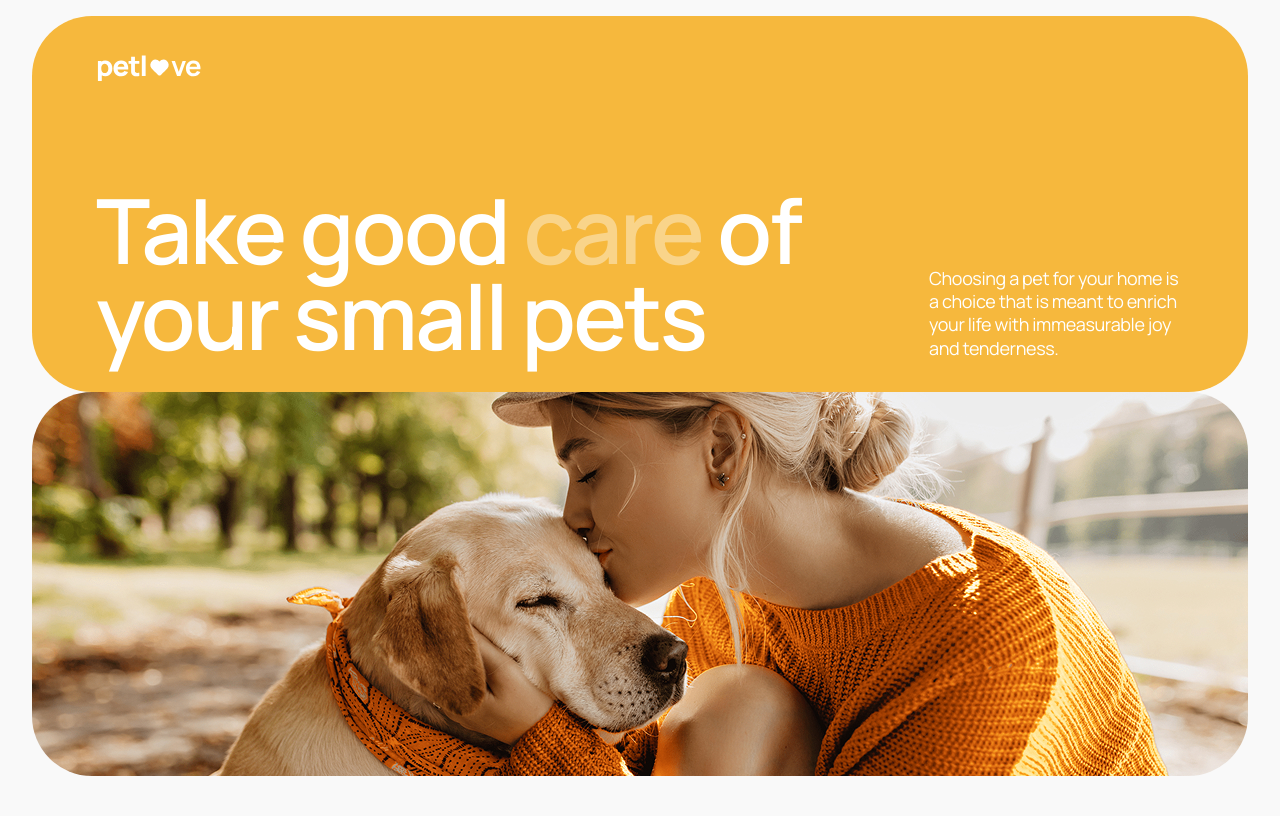
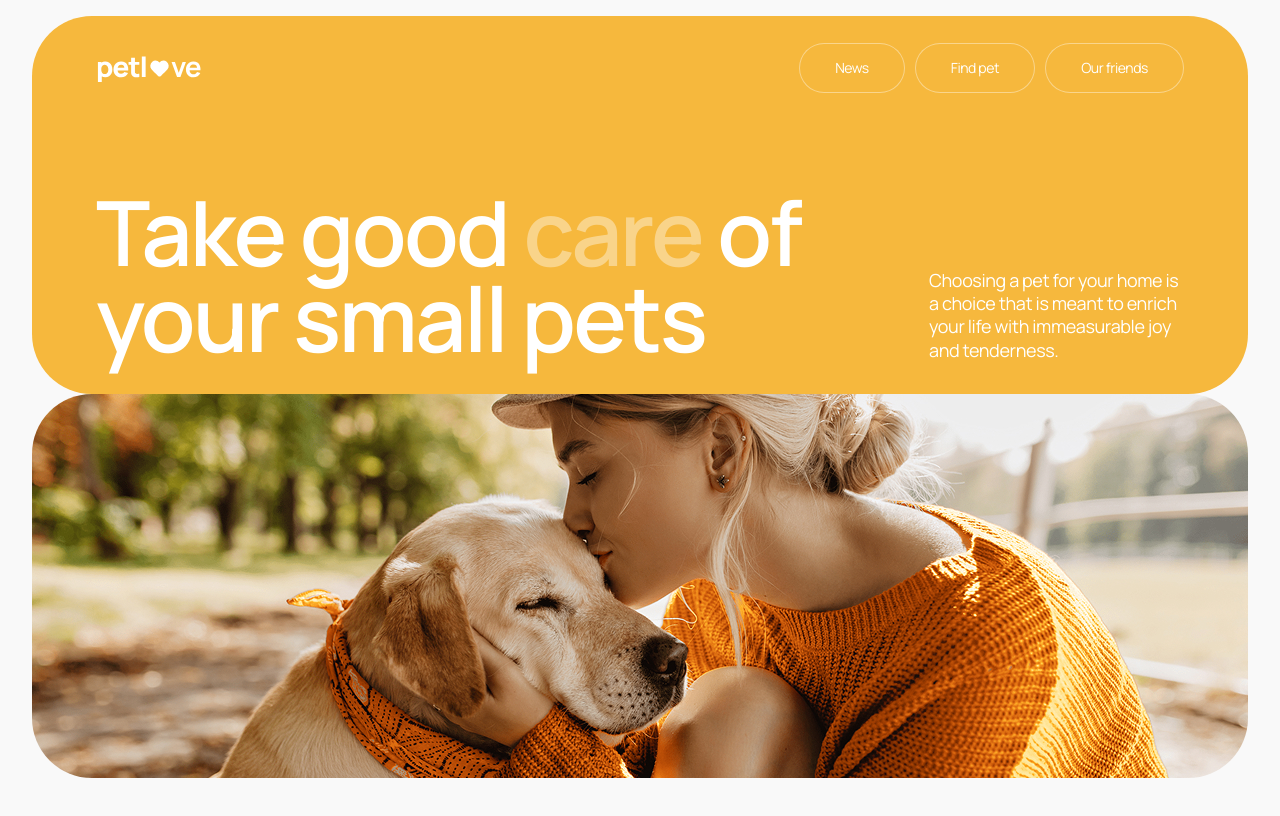
Before and after one commit to Diamond-FoxUA/petlove-web-app, a Next.js app: page / in a window 1280 px wide. Shown: the top 816 px of the page. Built offline with nearby package versions, Linux system fonts and the light colour scheme.

Commit message:
feat: update button styles and enhance navigation components with responsive variants

```diff
--- a/app/components/ActionButton/ActionButton.module.css
+++ b/app/components/ActionButton/ActionButton.module.css
@@ -5,13 +5,12 @@
 
   height: 3.125rem;
   border: none;
-  border-radius: 30px;
-  padding: 15px 35px;
+  border-radius: 1.875rem;
+  padding: 0.9375rem 2.1875rem;
   font-weight: 600;
   font-size: 0.875rem;
   line-height: 129%;
   letter-spacing: -0.03em;
-  text-transform: uppercase;
 
   cursor: pointer;
   transition:
@@ -26,6 +25,7 @@
 .primary {
   color: var(--color-white);
   background-color: var(--color-main);
+  text-transform: uppercase;
 }
 
 .primary:hover,
@@ -45,6 +45,8 @@
 .bordered {
   background-color: var(--color-main);
   border: 1px solid var(--color-gray);
+  text-transform: uppercase;
+  color: var(--color-white);
 }
 
 .bordered:hover,
--- a/app/components/Header/Header.module.css
+++ b/app/components/Header/Header.module.css
@@ -73,4 +73,8 @@
   .burgerBtn {
     display: none;
   }
+
+  .navContainer {
+    display: block;
+  }
 }
--- a/app/components/Header/Header.tsx
+++ b/app/components/Header/Header.tsx
@@ -7,11 +7,13 @@ import Logo from "../Logo/Logo";
 import Icon from "../Icon/Icon";
 import MobileMenu from "../MobileMenu/MobileMenu";
 import Nav from "../Nav/Nav";
+import AuthNav from "@/app/features/auth/components/AuthNav/AuthNav";
 
 export default function Header() {
   const [isMenuOpen, setIsMenuOpen] = useState(false);
   const pathname = usePathname();
   const backgroundClass = pathname === "/" ? css.homeBg : css.innerBg;
+  const navVariant = pathname === "/" ? "bordered" : "nav";
 
   return (
     <header className="container">
@@ -20,10 +22,10 @@ export default function Header() {
           <Logo />
         </Link>
         <div className={css.navContainer}>
-          <Nav />
+          <Nav variant={navVariant} />
         </div>
+        {/* <AuthNav variant={loginBtnVariant} /> */}
         {/*
-        <AuthNav />
         <UserNav /> */}
         <button
           className={css.burgerBtn}
--- a/app/components/LinkButton/LinkButton.module.css
+++ b/app/components/LinkButton/LinkButton.module.css
@@ -1,32 +1,77 @@
-.linkBtn {
+.default {
   display: flex;
   justify-content: center;
   align-items: center;
 
-  font-weight: 400;
-  font-size: 1rem;
-  line-height: 125%;
+  height: 3.125rem;
+  border: none;
+  border-radius: 1.875rem;
+  padding: 0.9375rem 2.1875rem;
+  font-size: 0.875rem;
+  line-height: 129%;
   letter-spacing: -0.03em;
+
+  cursor: pointer;
+  transition:
+    color 300ms ease-in,
+    background-color 300ms ease-in;
+}
+
+.default:active {
+  opacity: 0.7;
+}
+
+.primary {
+  color: var(--color-white);
+  background-color: var(--color-main);
+  font-weight: 600;
+  text-transform: uppercase;
+}
+
+.primary:hover,
+.primary:focus {
+  background-color: var(--color-main-darker);
+}
+
+.secondary {
+  color: var(--color-main);
+  background-color: var(--color-secondary);
+  font-weight: 600;
+  text-transform: uppercase;
+}
+.secondary:hover,
+.secondary:focus {
+  background-color: var(--color-secondary-darker);
+}
+
+.bordered {
+  background-color: var(--color-main);
+  border: 1px solid var(--color-gray);
+  color: var(--color-white);
+}
+
+.bordered:hover,
+.bordered:focus {
+  color: var(--color-main);
+  background-color: var(--color-secondary);
+}
+
+.nav {
   color: var(--color-black);
-
-  width: 7.4375rem;
-  height: 3rem;
-  padding: 15px 20px;
+  background-color: transparent;
   border: 1px solid var(--color-black-lighter);
-  border-radius: 1.875rem;
-
   transition: border-color 300ms ease;
 }
 
-.linkBtn:hover,
-.linkBtn:focus {
+.nav:hover,
+.nav:focus {
   border-color: var(--color-main);
-}
-
-.linkBtn:active {
-  opacity: .7;
 }
 
 .isActive {
   border-color: var(--color-main);
 }
+
+.isActiveAlt {
+  border-color: var(--color-white);
+}
--- a/app/components/LinkButton/LinkButton.tsx
+++ b/app/components/LinkButton/LinkButton.tsx
@@ -1,23 +1,31 @@
 import Link from "next/link";
 import { ReactNode } from "react";
 import css from "./LinkButton.module.css";
+
+type Variant = "primary" | "secondary" | "bordered" | "nav";
 
 type LinkButtonProps = {
   children: ReactNode;
   href: string;
   isActive?: boolean;
+  variant?: Variant;
+  className?: string;
 };
 
 export default function LinkButton({
   children,
   href,
   isActive,
+  variant = "primary",
+  className,
 }: LinkButtonProps) {
+  const btnClass = [css.default, css[variant], className]
+    .filter(Boolean)
+    .join(" ");
+  const activeClass = variant === "primary" || "nav" ? css.isActive : css.isActiveAlt;
+
   return (
-    <Link
-      className={`${css.linkBtn} ${isActive ? css.isActive : ""}`}
-      href={href}
-    >
+    <Link className={`${btnClass} ${isActive ? activeClass : ""}`} href={href}>
       {children}
     </Link>
   );
--- a/app/components/MobileMenu/MobileMenu.tsx
+++ b/app/components/MobileMenu/MobileMenu.tsx
@@ -58,10 +58,10 @@ export default function MobileMenu({ isOpen, onClose }: MobileMenuProps) {
       </button>
 
       <div className={css.contentContainer}>
-        <Nav />
+        <Nav variant="nav"/>
         {/* Non Auth users */}
         <div>
-          <AuthNav />
+          <AuthNav variant="primary"/>
         </div>
       </div>
     </div>,
--- a/app/components/Nav/Nav.module.css
+++ b/app/components/Nav/Nav.module.css
@@ -4,3 +4,14 @@
   align-items: center;
   gap: 0.625rem;
 }
+
+@media screen and (min-width: 1280px) {
+  .list {
+    flex-direction: row;
+  }
+
+  .btn {
+    color: var(--color-white);
+    border-color: var(--color-white);
+  }
+}
--- a/app/components/Nav/Nav.tsx
+++ b/app/components/Nav/Nav.tsx
@@ -2,24 +2,42 @@ import css from "./Nav.module.css";
 import LinkButton from "../LinkButton/LinkButton";
 import { usePathname } from "next/navigation";
 
-export default function Nav() {
+type Variant = "primary" | "secondary" | "bordered" | "nav";
+
+type NavProps = {
+  variant?: Variant;
+}
+
+export default function Nav({ variant }: NavProps) {
   const pathname = usePathname();
 
   return (
     <nav>
       <ul className={css.list}>
         <li>
-          <LinkButton href="/news" isActive={pathname === "/news"}>
+          <LinkButton
+            variant={variant}
+            href="/news"
+            isActive={pathname === "/news"}
+          >
             News
           </LinkButton>
         </li>
         <li>
-          <LinkButton href="/friends" isActive={pathname === "/friends"}>
+          <LinkButton
+            variant={variant}
+            href="/friends"
+            isActive={pathname === "/friends"}
+          >
             Find pet
           </LinkButton>
         </li>
         <li>
-          <LinkButton href="/notices" isActive={pathname === "/notives"}>
+          <LinkButton
+            variant={variant}
+            href="/notices"
+            isActive={pathname === "/notices"}
+          >
             Our friends
           </LinkButton>
         </li>
--- a/app/features/auth/components/AuthNav/AuthNav.tsx
+++ b/app/features/auth/components/AuthNav/AuthNav.tsx
@@ -1,15 +1,25 @@
-import ActionButton from "@/app/components/ActionButton/ActionButton";
 import css from "./AuthNav.module.css";
+import LinkButton from "@/app/components/LinkButton/LinkButton";
 
-export default function AuthNav() {
+type Variant = "primary" | "secondary" | "bordered" | "nav";
+
+type AuthNavProps = {
+  variant?: Variant;
+};
+
+export default function AuthNav({ variant }: AuthNavProps) {
   return (
     <nav className={css.nav}>
       <ul className={css.list}>
         <li className={css.item}>
-          <ActionButton type="button" className={css.button}>Log in</ActionButton>
+          <LinkButton variant={variant} href="/login" className={css.button}>
+            Log in
+          </LinkButton>
         </li>
         <li className={css.item}>
-          <ActionButton type="button" variant="secondary" className={css.button}>Registration</ActionButton>
+          <LinkButton variant="secondary" href="/register" className={css.button}>
+            Registration
+          </LinkButton>
         </li>
       </ul>
     </nav>
```
